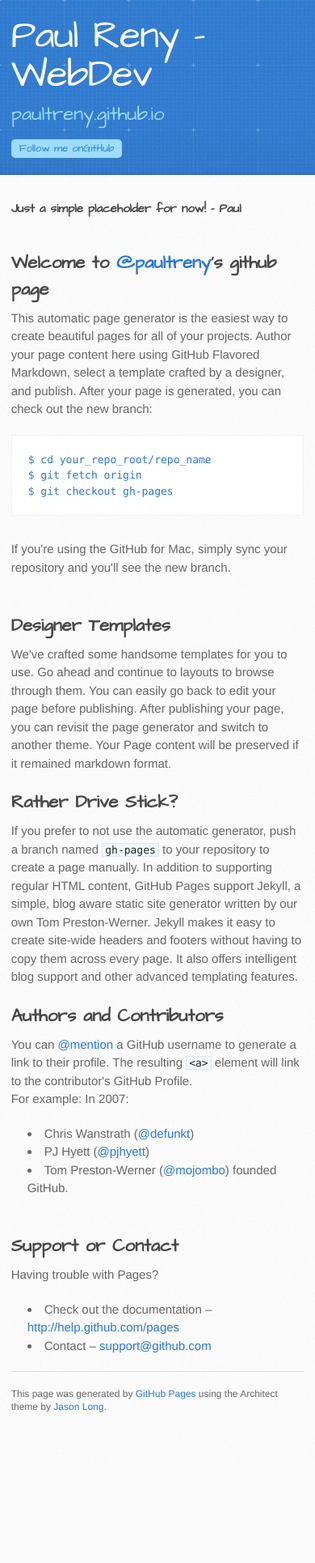
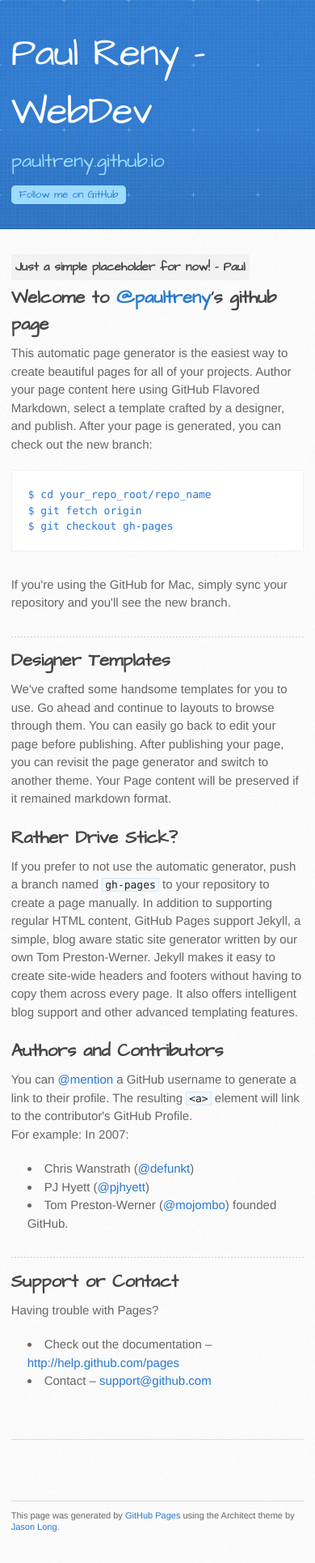
Before and after one commit to paultreny/paultreny.github.io, a plain HTML site: page index.html in a window 390 px wide. Shown: the whole page at 81% size. Before the commit the page ends 1808 px from the top, so only its background shows below. Drawn offline with Linux system fonts and the light colour scheme.

Commit message:
added .hr, changed a few things

```diff
--- a/index.html
+++ b/index.html
@@ -21,7 +21,7 @@
       <div class="inner">
         <h1>Paul Reny - WebDev</h1>
         <h2>paultreny.github.io</h2>
-        <a href="https://github.com/paultreny" class="button"><small>Follow me on</small>GitHub</a>
+        <a href="https://github.com/paultreny" class="button"><small>Follow me on </small>GitHub</a>
       </div>
     </header>
 
@@ -31,8 +31,7 @@
           <h4>
 <a name="just-a-simple-placeholder-for-now----paul" class="anchor" href="#just-a-simple-placeholder-for-now----paul"><span class="octicon octicon-link"></span></a>Just a simple placeholder for now!  - <em><em>Paul</em></em>
 </h4>
-
-<hr><h2>
+<h2>
 <a name="welcome-to-paultrenys-github-page" class="anchor" href="#welcome-to-paultrenys-github-page"><span class="octicon octicon-link"></span></a>Welcome to <a href="https://github.com/paultreny" class="user-mention">@paultreny</a>'s github page</h2>
 
 <p>This automatic page generator is the easiest way to create beautiful pages for all of your projects. Author your page content here using GitHub Flavored Markdown, select a template crafted by a designer, and publish. After your page is generated, you can check out the new branch:  </p>
@@ -75,11 +74,11 @@ For example: In 2007:</p>
 </li>
 </ul>
         </section>
-
         <aside id="sidebar">
-
-
-          <p>This page was generated by <a href="pages.github.com">GitHub Pages</a> using the Architect theme by <a href="http://twitter.com/jasonlong">Jason Long</a>.</p>
+          <p></p>
+        </aside>
+        <aside id="sidebar_footer">
+          <p>This page was generated by <a href="http://pages.github.com">GitHub Pages</a> using the Architect theme by <a href="http://twitter.com/jasonlong">Jason Long</a>.</p>
         </aside>
       </div>
     </div>
--- a/stylesheets/print.css
+++ b/stylesheets/print.css
@@ -43,7 +43,7 @@ table {
 }
 body {
   font-size: 13px;
-  line-height: 1.5;
+  line-height: 1.2;
   font-family: 'Helvetica Neue', Helvetica, Arial, serif;
   color: #000;
 }
@@ -125,7 +125,6 @@ td {
 form {
   background: #f2f2f2;
   padding: 20px;
-
 }
 
 
@@ -167,7 +166,7 @@ h6 {
 
 p {
   font-weight: 300;
-  margin-bottom: 20px;
+  margin-bottom: 10px;
 }
 
 a {
--- a/stylesheets/stylesheet.css
+++ b/stylesheets/stylesheet.css
@@ -73,19 +73,19 @@ header {
 
 header h1 {
   letter-spacing: -1px;
-  font-size: 72px;
+  font-size: 60px;
   color: #fff;
-  line-height: 1;
+  line-height: 72px;
   margin-bottom: 0.2em;
-  width: 540px;
+  width: 640px;
 }
 
 header h2 {
   font-size: 26px;
   color: #9ddcff;
   font-weight: normal;
-  line-height: 1.3;
-  width: 540px;
+  line-height: 30px;
+  width: 640px;
   letter-spacing: 0;
 }
 
@@ -120,9 +120,27 @@ aside#sidebar {
 }
 
 aside#sidebar p.repo-owner,
-aside#sidebar p.repo-owner a {
+aside#sidebar_footer p.repo-owner,
+aside#sidebar p.repo-owner a,
+aside#sidebar_footer p.repo-owner a {
   font-weight: bold;
 }
+
+aside#sidebar ul, ol, dl {
+  margin-bottom: 5px;
+}
+
+aside#sidebar ul li {
+  list-style: disc inside;
+  padding-left: 20px;
+}
+
+aside#sidebar ol li {
+  list-style: decimal inside;
+  padding-left: 3px;
+}
+
+
 
 #downloads {
   margin-bottom: 40px;
@@ -197,7 +215,7 @@ hr {
   margin-top: 1em;
   padding-bottom: 1em;
   border: none;
-  background: transparent url('../images/hr.png') 0 0 no-repeat;
+  background: transparent url('../images/hr.png') 0 0 repeat-x;
 }
 
 table {
@@ -273,13 +291,20 @@ form {
   font-size: 15px;
   font-weight: bold;
   color: #474747;
+  display: inline-block;
+  width: auto;
+  padding: 5px;
+  margin: 0 auto 5px;
+  border-radius: 3px;
+  background-color: #f2f2f2;
 }
 
 h4:before {
-  content: "////";
+  content: none;
+  /*content: "////";*/
   color: #9ddcff;
   padding-right: 0.3em;
-  margin-left: -2.8em;
+  margin-left: -2.8em;*/
 }
 
 #main-content h5 {
@@ -341,7 +366,7 @@ dl dd {
 }
 
 footer {
-  background: transparent url('../images/hr.png') 0 0 no-repeat;
+  background: transparent url('../images/hr.png') 0 0 repeat-x;
   margin-top: 40px;
   padding-top: 20px;
   padding-bottom: 30px;
@@ -369,6 +394,30 @@ footer a:hover {
 * html .clearfix {height: 1%;}
 .clearfix {display: block;}
 
+aside#sidebar_footer {
+  float: left;
+  width: 100% ! important;
+  font-size: 11px;
+  line-height: 1.3;
+  /*width: 200px;
+  padding-left: 20px;
+  min-height: 504px;
+  float: right;
+  background: transparent url(../images/sidebar-bg.jpg) 0 0 no-repeat;
+  */
+}
+aside#sidebar_footer {
+  background-image: none;
+  margin-top: 40px;
+  border-top: solid 1px #ddd;
+  padding: 10px 0 5px;
+  min-height: 0;
+}
+aside#sidebar_footer a.button {
+  display: none;
+}
+
+
 /* #Media Queries
 ================================================== */
 
@@ -381,13 +430,15 @@ footer a:hover {
     width: 740px;
   }
   header h1, header h2 {
-    width: 340px;
+    width: 440px;
   }
   header h1 {
-    font-size: 60px;
+    font-size: 48px;
+    line-height: 72px;
   }
   header h2 {
     font-size: 30px;
+    line-height: 30px;
   }
   #main-content {
     width: 490px;
@@ -410,7 +461,7 @@ footer a:hover {
     width: 93%;
   }
   header {
-    padding: 20px 0;
+    padding: 30px 0;
   }
   header .inner {
     position: relative;
@@ -420,9 +471,11 @@ footer a:hover {
   }
   header h1 {
     font-size: 48px;
+    line-height: 72px;
   }
   header h2 {
     font-size: 24px;
+    line-height: 30px;
   }
   header a.button {
     background-image: none;
@@ -452,9 +505,9 @@ footer a:hover {
   }
   aside#sidebar {
     background-image: none;
-    margin-top: 20px;
+    margin-top: 60px;
     border-top: solid 1px #ddd;
-    padding: 20px 0;
+    padding: 10px 0 5px;
     min-height: 0;
   }
   aside#sidebar a.button {
```
Also changed, not shown: images/hr.png (added).
